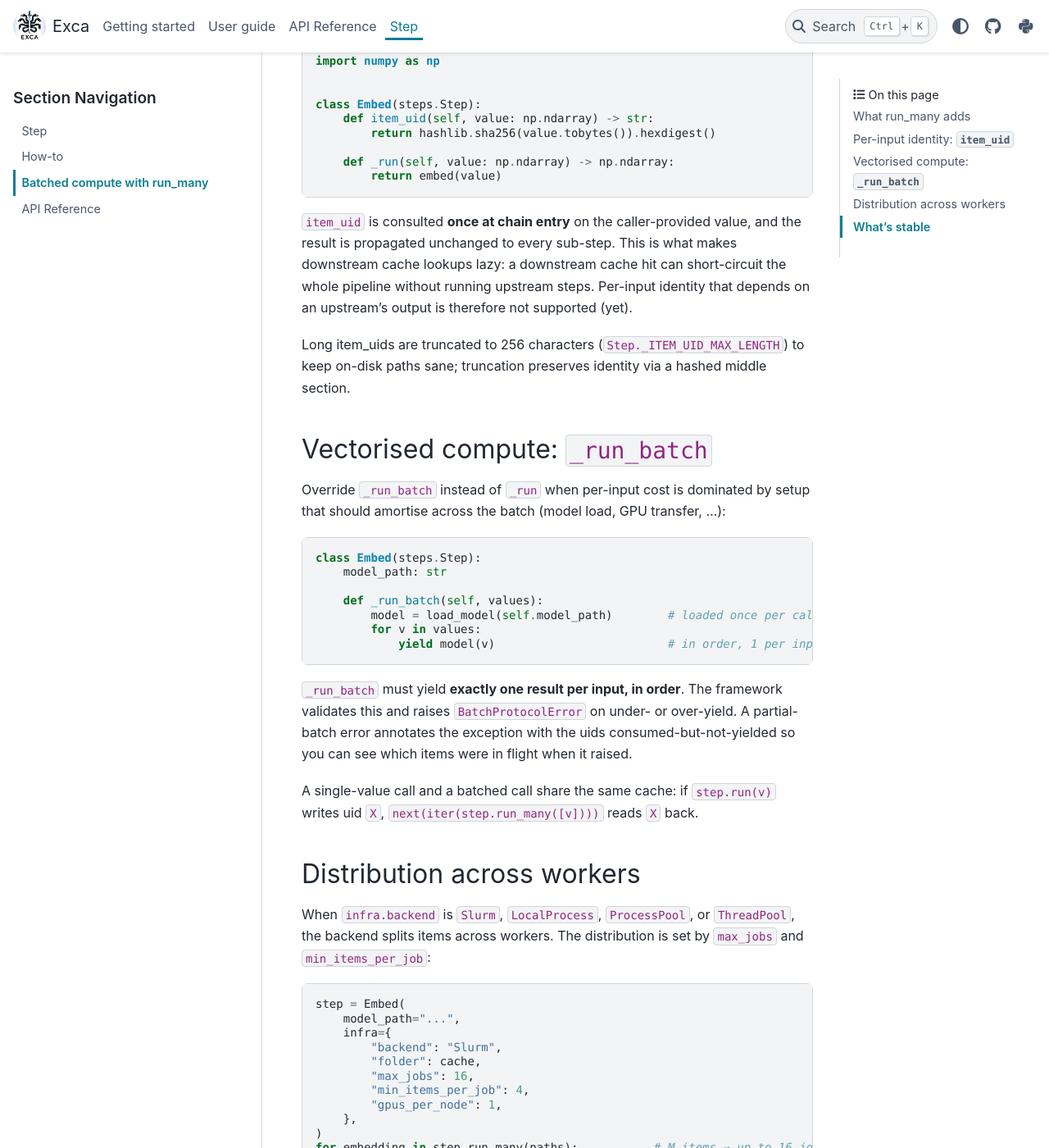
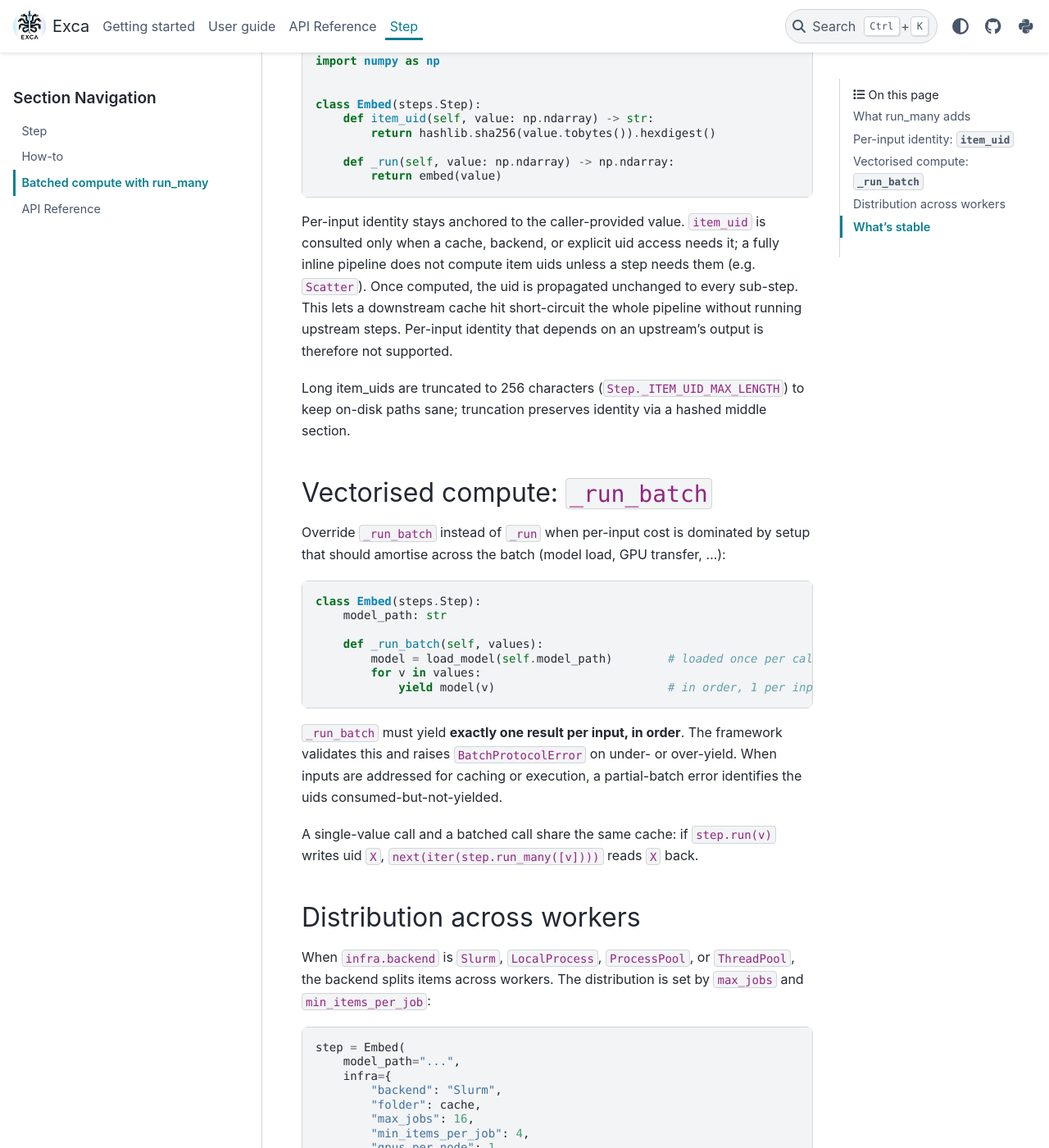
Before and after one commit to facebookresearch/exca, a Sphinx documentation site: the page built from docs/steps/items.md, in a window 1280 px wide and 1400 px high, scrolled down 1197 px. Shown: the whole window at 82% size. Built offline with Sphinx 7.4.7 and the PyData theme 0.15.4, drawn with Linux system fonts in a browser that asks for light colours.

Commit message:
[step] Use lazy uids (#338)

````diff
--- a/docs/steps/items.md
+++ b/docs/steps/items.md
@@ -68,12 +68,7 @@ class Embed(steps.Step):
         return embed(value)
 ```
 
-`item_uid` is consulted **once at chain entry** on the
-caller-provided value, and the result is propagated unchanged to
-every sub-step. This is what makes downstream cache lookups lazy:
-a downstream cache hit can short-circuit the whole pipeline
-without running upstream steps. Per-input identity that depends on
-an upstream's output is therefore not supported (yet).
+Per-input identity stays anchored to the caller-provided value. `item_uid` is consulted only when a cache, backend, or explicit uid access needs it; a fully inline pipeline does not compute item uids unless a step needs them (e.g. `Scatter`). Once computed, the uid is propagated unchanged to every sub-step. This lets a downstream cache hit short-circuit the whole pipeline without running upstream steps. Per-input identity that depends on an upstream's output is therefore not supported.
 
 Long item_uids are truncated to 256 characters
 (`Step._ITEM_UID_MAX_LENGTH`) to keep on-disk paths sane;
@@ -95,11 +90,7 @@ class Embed(steps.Step):
             yield model(v)                         # in order, 1 per input
 ```
 
-`_run_batch` must yield **exactly one result per input, in order**.
-The framework validates this and raises `BatchProtocolError` on
-under- or over-yield. A partial-batch error annotates the
-exception with the uids consumed-but-not-yielded so you can see
-which items were in flight when it raised.
+`_run_batch` must yield **exactly one result per input, in order**. The framework validates this and raises `BatchProtocolError` on under- or over-yield. When inputs are addressed for caching or execution, a partial-batch error identifies the uids consumed-but-not-yielded.
 
 A single-value call and a batched call share the same cache: if
 `step.run(v)` writes uid `X`, `next(iter(step.run_many([v])))`
````
Also changed, not shown: CHANGELOG.md (+1 -1 lines), docs/internal/steps/spec.md (+4 -13 lines), docs/internal/steps/user_guide.md (+1 -0 lines), docs/steps/howto.md (+1 -6 lines), 6 other files.
